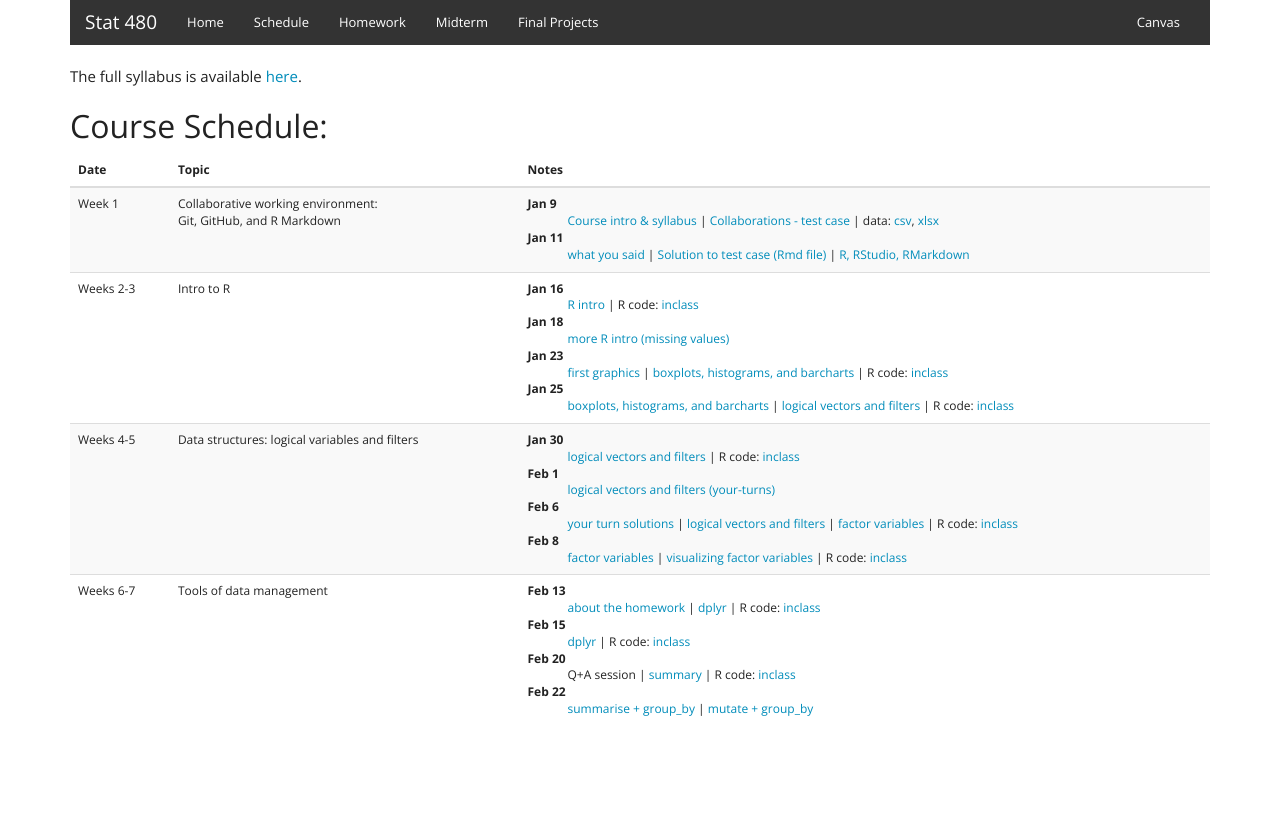
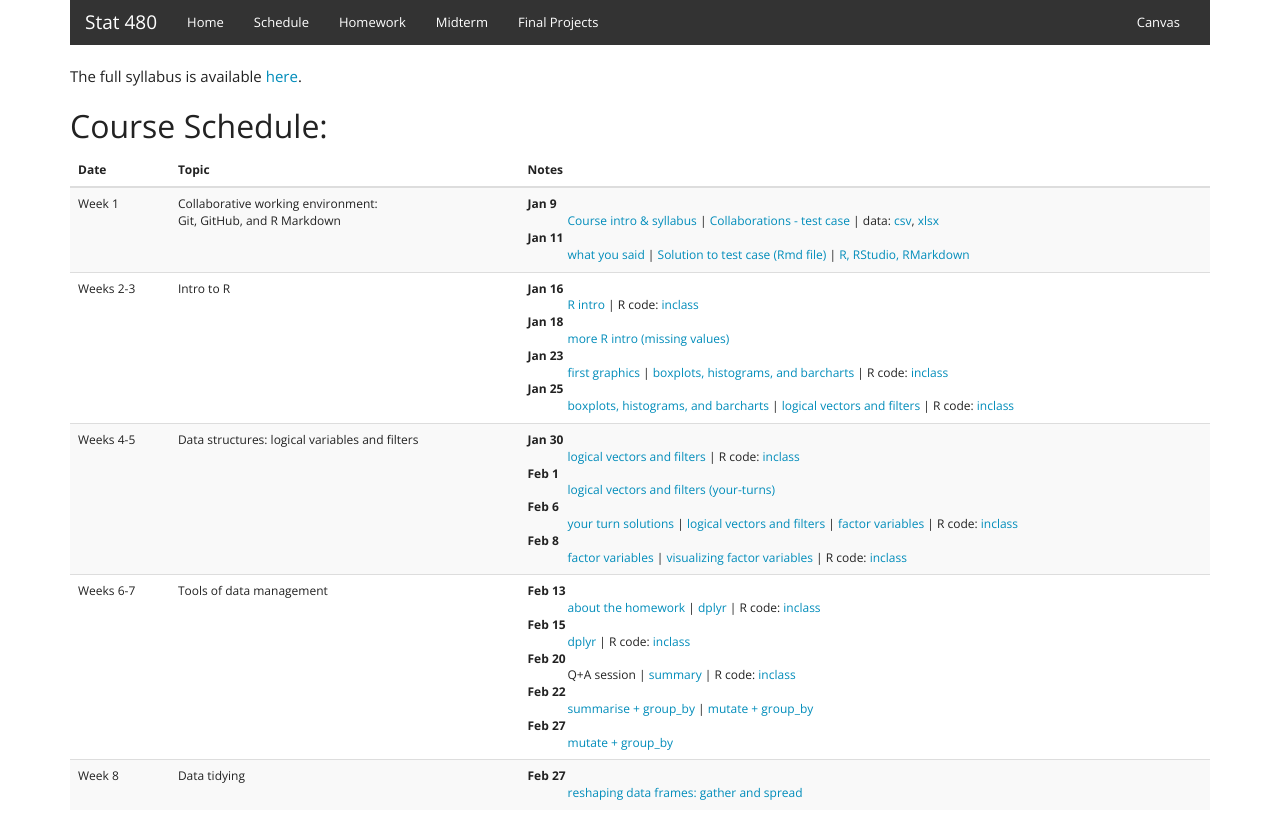
Before and after one commit to Stat480-at-ISU/Stat480-at-ISU.github.io-2019, a Jekyll site: the page built from schedule.html, in a window 1280 px wide. Shown: the top 839 px of the page. Built offline with Jekyll 4.4.1, drawn with Linux system fonts in a browser that asks for light colours.

Commit message:
links added

```diff
--- a/schedule.html
+++ b/schedule.html
@@ -101,9 +101,24 @@ slides: <a href="../materials/02_reading-files/01_ascii.html" target=_blank>read
           <dt>Feb 22</dt>
           <dd>    <a href="../materials/03_tidyverse/02_dplyr-examples.html" target=_blank>summarise + group_by</a> | <a href="../materials/03_tidyverse/03_dplyr-examples.html" target=_blank>mutate + group_by</a>
           </dd>
+          <dt>Feb 27</dt>
+          <dd> <a href="../materials/03_tidyverse/03_dplyr-examples.html" target=_blank>mutate + group_by</a>
+          </dd>
           </dl>
         </td>
       </tr>
+      <tr>
+        <td>Week 8</td>
+        <td>Data tidying</td>
+        <td>
+          <dl>
+          <dt>Feb 27</dt>
+          <dd>    <a href="../materials/03_tidyverse/05_tidyr.html" target=_blank>reshaping data frames: gather and spread</a>
+          </dd>
+          </dl>
+        </td>
+      </tr>
+
 <!--      <tr>
         <td>Weeks 3-6</td>
         <td>Computing with data: Numeric and graphic summaries, tidying data</td>
```
